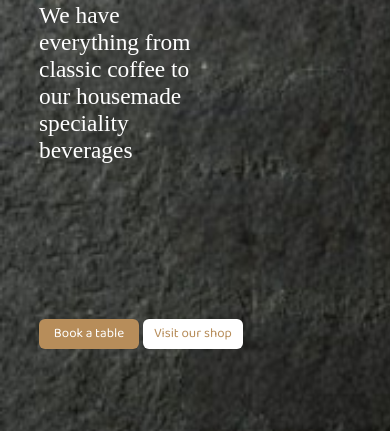
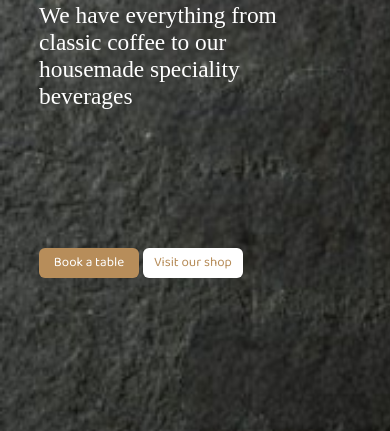
Before and after one commit to ShivaSharma12345/evolve2, a plain HTML site: page index.html in a window 390 px wide. Shown: the part 408-839 px from the top of the page. Drawn offline with Linux system fonts and the light colour scheme.

Commit message:
Update style.css

```diff
--- a/style.css
+++ b/style.css
@@ -433,12 +433,13 @@ button {
     .subheading{
         position: relative;
         top: 28%;
+        width: 70%;
         left: 10%;
         font-size: 6vw;
     }
     .homebuttons{
         position: relative;
-        top: 44%;
+        top: 42%;
 
     }
 }
```
